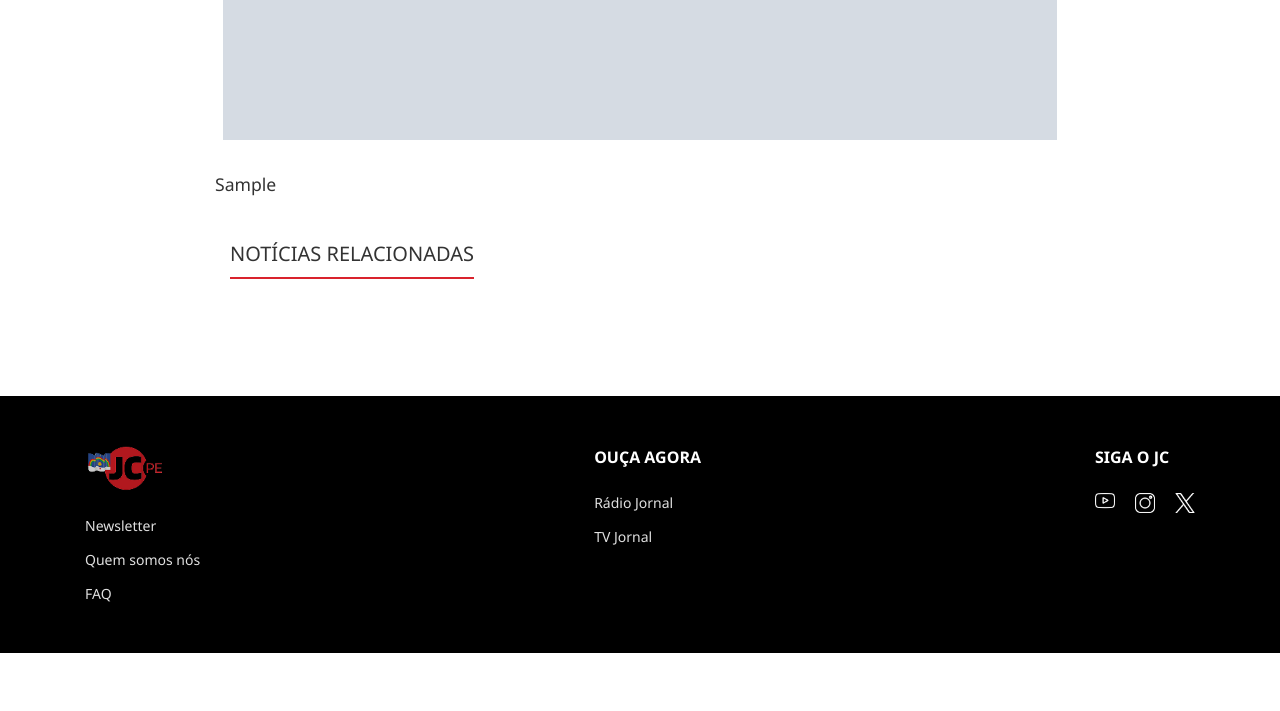
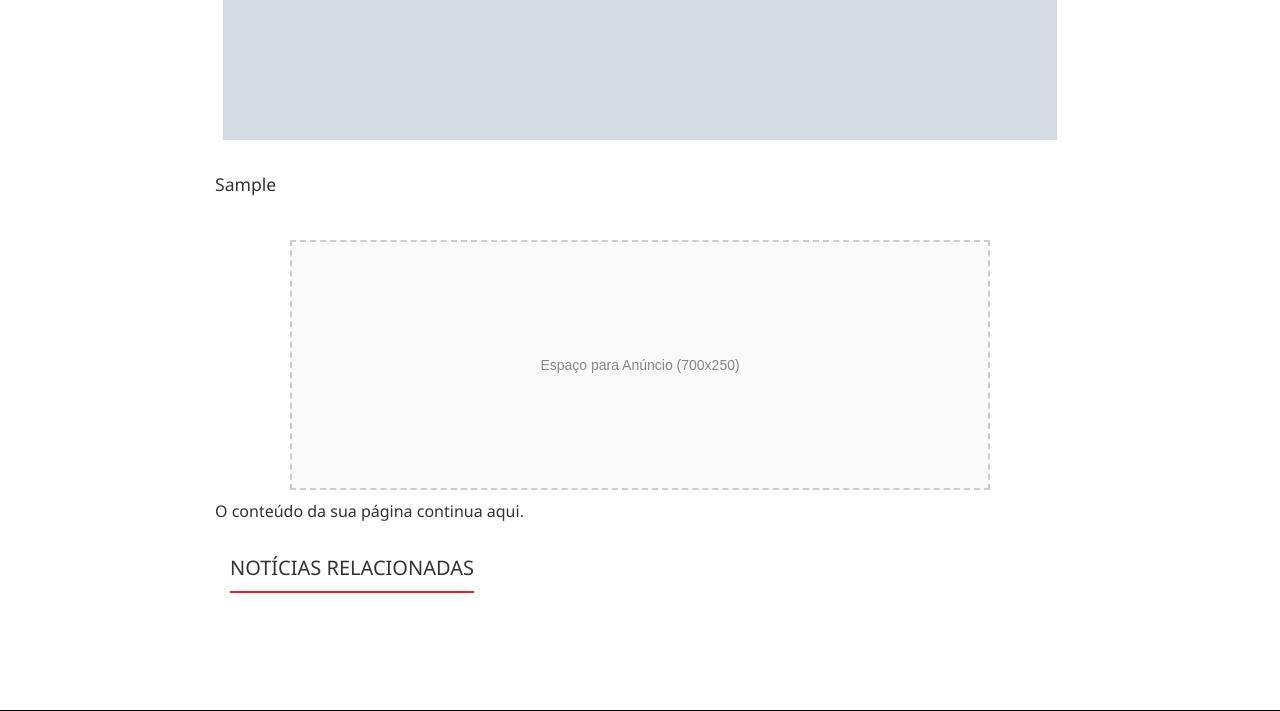
Before and after one commit to EduardaSouzaOL/Projetos2_JC_REC.O, a Django app: a page that uses jornal_commercio/templates/jornal_commercio/detalhe_noticia.html in a window 1280 px wide. Shown: the part 913-1624 px from the top of the page. Before the commit the page ends 1566 px from the top, so only its background shows below. Run offline with Django 5.2, Linux system fonts and the light colour scheme; tables that the repository leaves empty hold one stand-in row (values such as "Sample post"); grey boxes marked "Sample" are stand-in pictures.

Commit message:
placeholder simulação

```diff
--- /dev/null
+++ b/jornal_commercio/static/jornal_commercio/css/anuncio_style.css
@@ -0,0 +1,14 @@
+.ad-placeholder {
+    width: 700px; /* Largura do anúncio (ex: banner médio) */
+    height: 250px; /* Altura do anúncio */
+    border: 2px dashed #ccc; /* Borda tracejada para visualização */
+    background-color: #f9f9f9; /* Cor de fundo */
+    display: flex;
+    align-items: center;
+    justify-content: center;
+    text-align: center;
+    color: #888;
+    font-family: sans-serif;
+    font-size: 14px;
+    margin: 10px auto; /* Centraliza o placeholder na página */
+}
--- a/jornal_commercio/templates/jornal_commercio/detalhe_noticia.html
+++ b/jornal_commercio/templates/jornal_commercio/detalhe_noticia.html
@@ -3,6 +3,7 @@
 
 {% block styles %}
     <link rel="stylesheet" href="{% static 'jornal_commercio/css/detalhe_style.css' %}">
+    <link rel="stylesheet" href="{% static 'jornal_commercio/css/anuncio_style.css' %}">
 {% endblock %}
 
 
@@ -40,6 +41,20 @@
     {% if noticia.imagem_secundaria_2 %}
         <img src="{{ noticia.imagem_secundaria_2.url }}" alt="Imagem secundária" class="detalhe-imagem-secundaria">
     {% endif %}
+    <!DOCTYPE html>
+
+    <body>
+            <!-- Código do Placeholder do Anúncio -->
+            <div class="ad-placeholder" role="img" aria-label="Espaço para anúncio">
+                Espaço para Anúncio (700x250)
+            </div>
+            <!-- Fim do Código do Placeholder -->
+
+            <p>O conteúdo da sua página continua aqui.</p>
+
+        </body>
+    </html>
+
 
     <section class="relacionadas">
         <div class="container">
```
